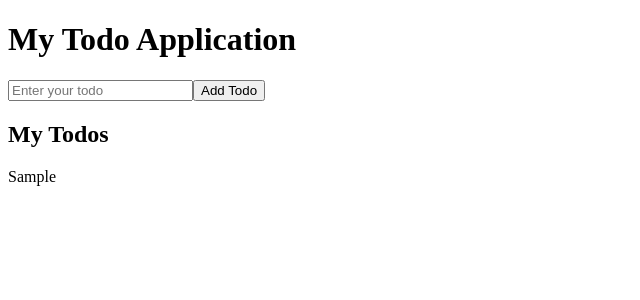
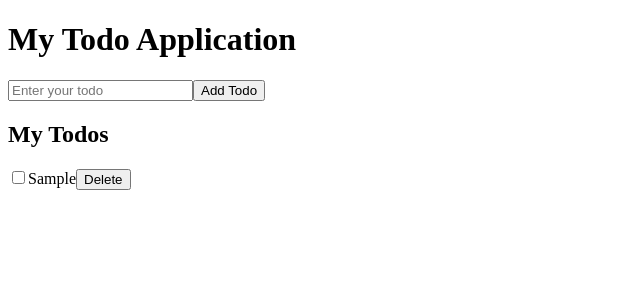
Before and after one commit to darshita2711/lab_10.3_context_api, a React (Vite) app: page / in a window 1280 px wide. Both pictures are taken after typing "Sample" into the empty fields and a click on the button "Add Todo". Shown: the top 300 px of the page, without its empty margins (0-640 px from the left). Built offline with nearby package versions, Linux system fonts and the light colour scheme.

Commit message:
Add complete and delete buttons to todos

```diff
--- a/src/components/TodoItem.tsx
+++ b/src/components/TodoItem.tsx
@@ -1,13 +1,39 @@
+import { useContext } from "react";
 import type { Todo } from "../types";
+import { TodoContext } from "../context/TodoContext";
 
 interface TodoItemProps {
   todo: Todo;
 }
 
 function TodoItem({ todo }: TodoItemProps) {
+  const context = useContext(TodoContext);
+
+  if (!context) {
+    throw new Error("TodoItem must be inside TodoProvider");
+  }
+
+  const { toggleTodo, deleteTodo } = context;
+
   return (
     <div>
-      <span>{todo.text}</span>
+       <input
+        type="checkbox"
+        checked={todo.completed}
+        onChange={() => toggleTodo(todo.id)}
+      />
+
+      <span
+        style={{
+          textDecoration: todo.completed ? "line-through" : "none",
+        }}
+      >
+        {todo.text}
+      </span>
+
+      <button onClick={() => deleteTodo(todo.id)}>
+        Delete
+      </button>
     </div>
   );
 }
```
